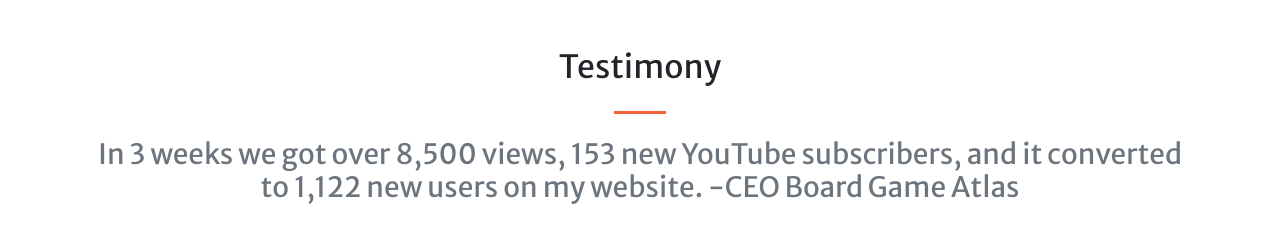
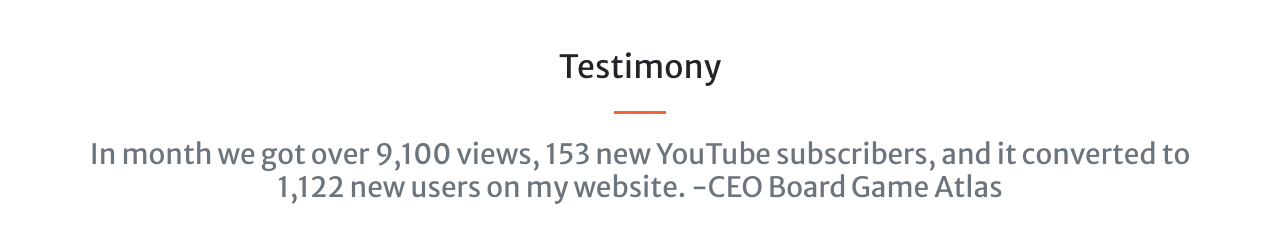
Before and after one commit to Guinto/slovideorecording, a website with bundled scripts: page index.html in a window 1280 px wide. Shown: the part 1420-1670 px from the top of the page. Built offline with nearby package versions, Linux system fonts and the light colour scheme; grey boxes are pictures that could not be loaded.

Commit message:
Update index.html

```diff
--- a/index.html
+++ b/index.html
@@ -109,7 +109,7 @@
       <div class="text-center">
         <h2 class="mt-0">Testimony</h2>
         <hr class="divider my-4">
-        <h3 class="text-muted mb-5">In 3 weeks we got over 8,500 views, 153 new YouTube subscribers, and it converted to 1,122 new users on my website. -CEO Board Game Atlas</h3>
+        <h3 class="text-muted mb-5">In month we got over 9,100 views, 153 new YouTube subscribers, and it converted to 1,122 new users on my website. -CEO Board Game Atlas</h3>
         <div class="d-none d-sm-block">
           <div class="row">
             <div class="col-xl-6">
```
